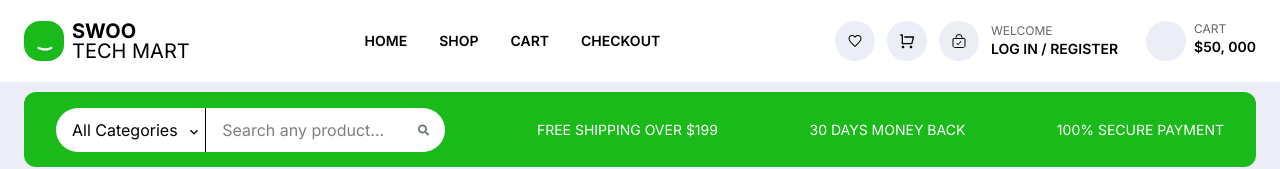
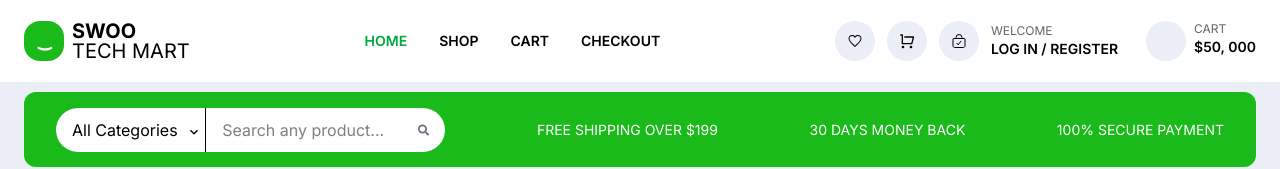
Before and after one commit to rohaangetweys/e-commerce_web, a Next.js app: page / in a window 1280 px wide. Shown: the top 169 px of the page. Built offline with nearby package versions, Linux system fonts and the light colour scheme.

Commit message:
header indicates active page

```diff
--- a/src/components/common/Header.tsx
+++ b/src/components/common/Header.tsx
@@ -1,18 +1,21 @@
 'use client'
 import Link from 'next/link';
-import { IoMdHeartEmpty } from 'react-icons/io'
-import { IoBagCheckOutline } from 'react-icons/io5'
-import { RiShoppingCartLine } from 'react-icons/ri'
+import { usePathname } from 'next/navigation';
+import { IoMdHeartEmpty } from 'react-icons/io';
+import { IoBagCheckOutline } from 'react-icons/io5';
+import { RiShoppingCartLine } from 'react-icons/ri';
 import { useState } from 'react';
 
 export default function Header({ isAuthPage }: { isAuthPage?: boolean }) {
     const [isMenuOpen, setIsMenuOpen] = useState(false);
+    const pathname = usePathname();
+
     const navs: { name: string; link: string }[] = [
         { name: 'HOME', link: '/' },
         { name: 'SHOP', link: '/shop' },
         { name: 'CART', link: '/cart' },
         { name: 'CHECKOUT', link: '/checkout' },
-    ]
+    ];
 
     return (
         <header className='h-[82px] w-full bg-white flex flex-col justify-center items-center py-4 fixed top-0 z-50'>
@@ -39,9 +42,13 @@ export default function Header({ isAuthPage }: { isAuthPage?: boolean }) {
                 {
                     isAuthPage ? null : (
                         <nav className="max-[1000px]:hidden">
-                            <ul className='flex gap-8 text-black text-sm font-semibold'>
+                            <ul className='flex gap-8 text-sm font-semibold'>
                                 {navs.map((nav) => (
-                                    <li key={nav.name} className='hover:text-green-600 cursor-pointer'>
+                                    <li
+                                        key={nav.name}
+                                        className={`hover:text-green-600 cursor-pointer ${pathname === nav.link ? 'text-green-600' : 'text-black'
+                                            }`}
+                                    >
                                         <Link href={nav.link} prefetch>
                                             {nav.name}
                                         </Link>
@@ -53,8 +60,7 @@ export default function Header({ isAuthPage }: { isAuthPage?: boolean }) {
                 }
 
                 <div className='flex items-center gap-3 max-[1000px]:hidden'>
-                    {
-                        isAuthPage ? null : (
+                    {!isAuthPage && (
                         <>
                             <div className='w-10 h-10 bg-[#EBEEF6] rounded-full flex justify-center items-center text-black'>
                                 <IoMdHeartEmpty />
@@ -66,9 +72,7 @@ export default function Header({ isAuthPage }: { isAuthPage?: boolean }) {
                                 <IoBagCheckOutline />
                             </Link>
                         </>
-                        )
-                    }
-
+                    )}
                     <div className="max-[768px]:hidden">
                         <h2 className='text-sm text-black flex flex-col font-semibold'>
                             <span className='text-xs text-[#666666] font-thin'>WELCOME</span>
@@ -77,9 +81,7 @@ export default function Header({ isAuthPage }: { isAuthPage?: boolean }) {
                             </Link>
                         </h2>
                     </div>
-
-                    {
-                        isAuthPage ? null : (
+                    {!isAuthPage && (
                         <div className='flex gap-2 ml-4 max-[768px]:hidden'>
                             <div className='w-10 h-10 bg-[#EBEEF6] rounded-full flex justify-center items-center text-black'></div>
                             <h2 className='text-sm text-black flex flex-col font-semibold'>
@@ -87,16 +89,19 @@ export default function Header({ isAuthPage }: { isAuthPage?: boolean }) {
                                 $50, 000
                             </h2>
                         </div>
-                        )
-                    }
+                    )}
                 </div>
 
                 {isMenuOpen && (
                     <div className="fixed top-[82px] left-0 w-full bg-white shadow-lg max-[1000px]:block hidden">
                         <nav className="p-6">
-                            <ul className='flex flex-col gap-4 text-black text-sm font-semibold'>
+                            <ul className='flex flex-col gap-4 text-sm font-semibold'>
                                 {navs.map((nav) => (
-                                    <li key={nav.name} className='hover:text-green-600 cursor-pointer py-2 border-b'>
+                                    <li
+                                        key={nav.name}
+                                        className={`hover:text-green-600 cursor-pointer py-2 border-b ${pathname === nav.link ? 'text-green-600' : 'text-black'
+                                            }`}
+                                    >
                                         <Link href={nav.link} prefetch onClick={() => setIsMenuOpen(false)}>
                                             {nav.name}
                                         </Link>
```
Lines whose indentation alone changed are shown as unchanged.
